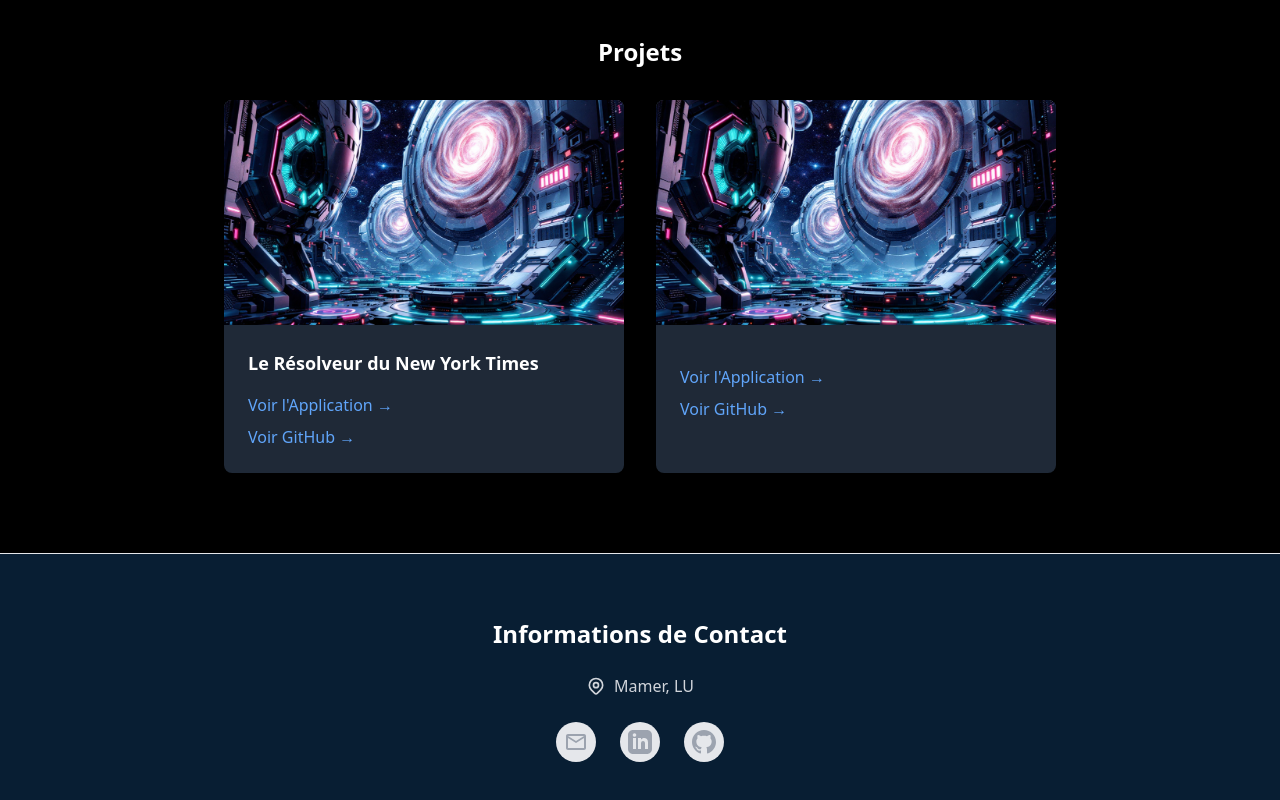
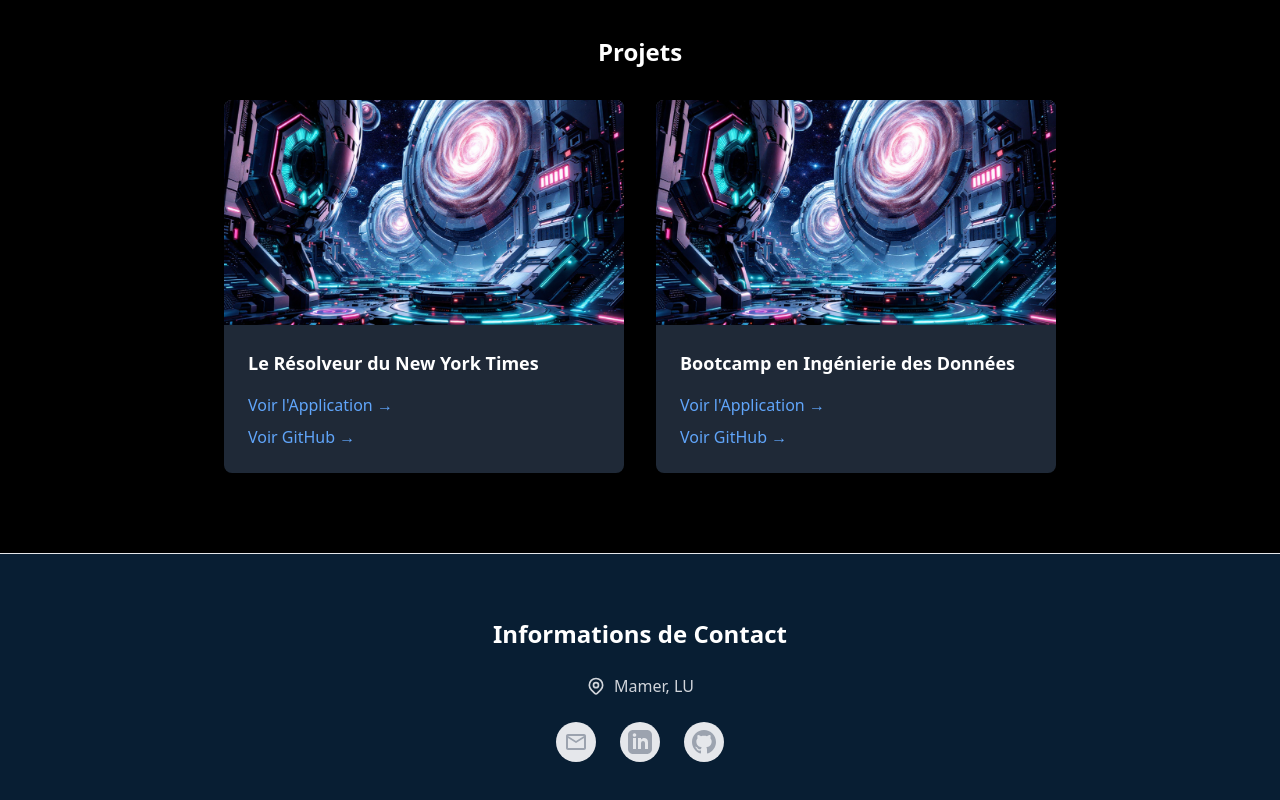
Before and after one commit to Armatoor147/vincent-portfolio-site, a Next.js app: page / in a window 1280 px wide. Shown: the part 4208-5008 px from the top of the page. Built offline with nearby package versions, Linux system fonts and the light colour scheme.

Commit message:
Add Title to 2nd project

```diff
--- a/app/components/texts.ts
+++ b/app/components/texts.ts
@@ -36,7 +36,7 @@
             title: "Projects",
             website_link_button: "View App",
             github_link_button: "View GitHub",
-            project_titles: ["The New York Times Solver"]
+            project_titles: ["The New York Times Solver", "Data Engineering Bootcamp"]
         },
         ContactSection: {
             title: "Contact Information"
@@ -56,7 +56,7 @@
             title: "Projets",
             website_link_button: "Voir l'Application",
             github_link_button: "Voir GitHub",
-            project_titles: ["Le Résolveur du New York Times"]
+            project_titles: ["Le Résolveur du New York Times", "Bootcamp en Ingénierie des Données"]
         },
         ContactSection: {
             title: "Informations de Contact"
@@ -76,7 +76,7 @@
             title: "Proyectos",
             website_link_button: "Ver la Aplicación",
             github_link_button: "Ver GitHub",
-            project_titles: ["El Solucionador del New York Times"]
+            project_titles: ["El Solucionador del New York Times", "Bootcamp en Ingeniería de Datos"]
         },
         ContactSection: {
             title: "Información de Contacto"
@@ -96,7 +96,7 @@
             title: "Projekte",
             website_link_button: "App Anzeigen",
             github_link_button: "GitHub Anzeigen",
-            project_titles: ["Der New York Times Löser"]
+            project_titles: ["Der New York Times Löser", "Data-Engineering-Bootcamp"]
         },
         ContactSection: {
             title: "Kontaktinformationen"
```
